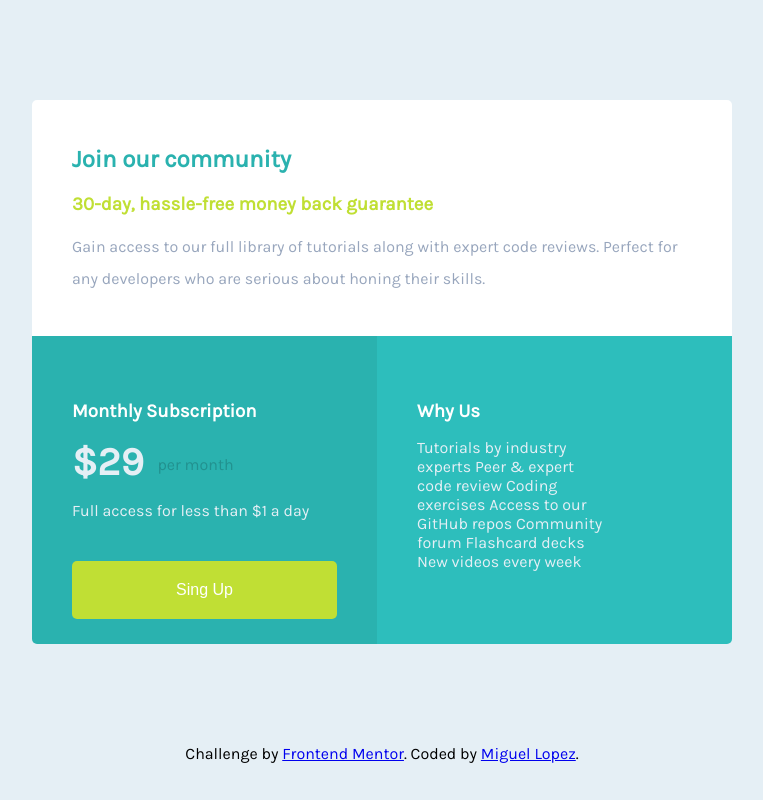
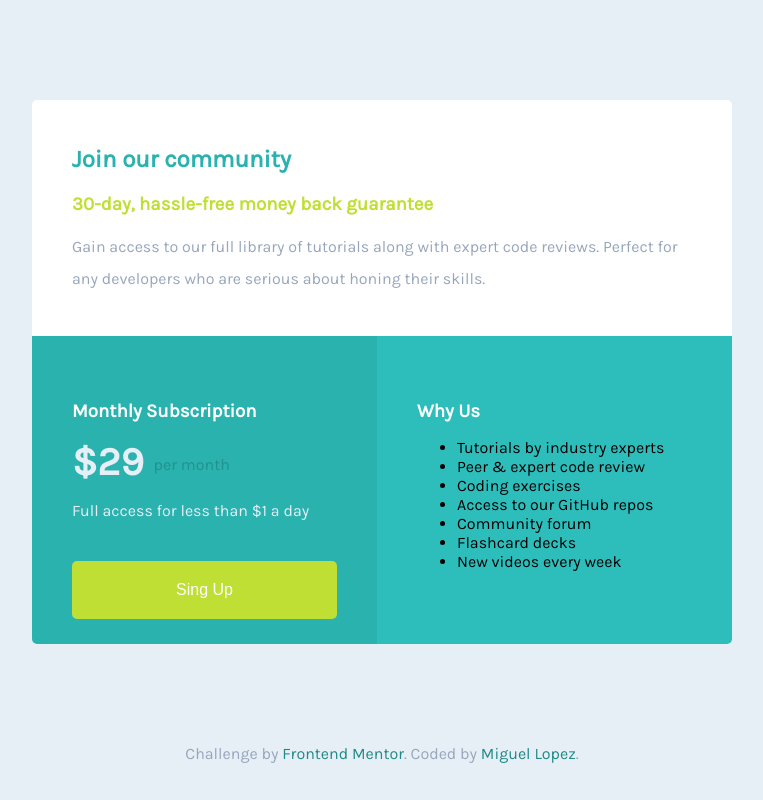
Before and after one commit to miguellopez-dev/single-price-grid, a plain HTML site: page index.html in a window 1280 px wide. Shown: the whole page, without its empty margins (258-1021 px from the left). Drawn offline with Linux system fonts and the light colour scheme.

Commit message:
fix tags
fix paragraph tag where "attribute" class was not working.
remove span tag from price class

```diff
--- a/index.html
+++ b/index.html
@@ -37,7 +37,7 @@
         <div class="wrap">
           <h3 class="lower-titles">Monthly Subscription</h3>
 
-          <p><span class="price"><strong>&dollar;29</strong></span> <span class="month">per month</p></span>
+          <p><strong class="price">&dollar;29</strong><span class="month">per month</p></span>
 
           <p>Full access for less than &dollar;1 a day</p>
 
@@ -48,14 +48,29 @@
       <div class="right-container">
         <div class="wrap">
           <h3 class="lower-titles">Why Us</h3>
-
-          <p>Tutorials by industry experts
-          Peer &amp; expert code review
-          Coding exercises
-          Access to our GitHub repos
-          Community forum
-          Flashcard decks
-          New videos every week</p>
+          <ul>
+            <li>
+              Tutorials by industry experts
+            </li>
+            <li>
+              Peer &amp; expert code review
+            </li>
+            <li>
+              Coding exercises
+            </li>
+            <li>
+              Access to our GitHub repos
+            </li>
+            <li>
+              Community forum
+            </li>
+            <li>
+              Flashcard decks
+            </li>
+            <li>
+              New videos every week
+            </li>
+          </ul>
         </div>
       </div>
 
@@ -64,7 +79,7 @@
   </div>
 
   <footer>
-    <p class="attribute"></p>
+    <p class="attribute">
       Challenge by <a href="https://www.frontendmentor.io?ref=challenge" target="_blank">Frontend Mentor</a>.
       Coded by <a href="https://github.com/miguellopez-dev">Miguel Lopez</a>.
     </p>
```
